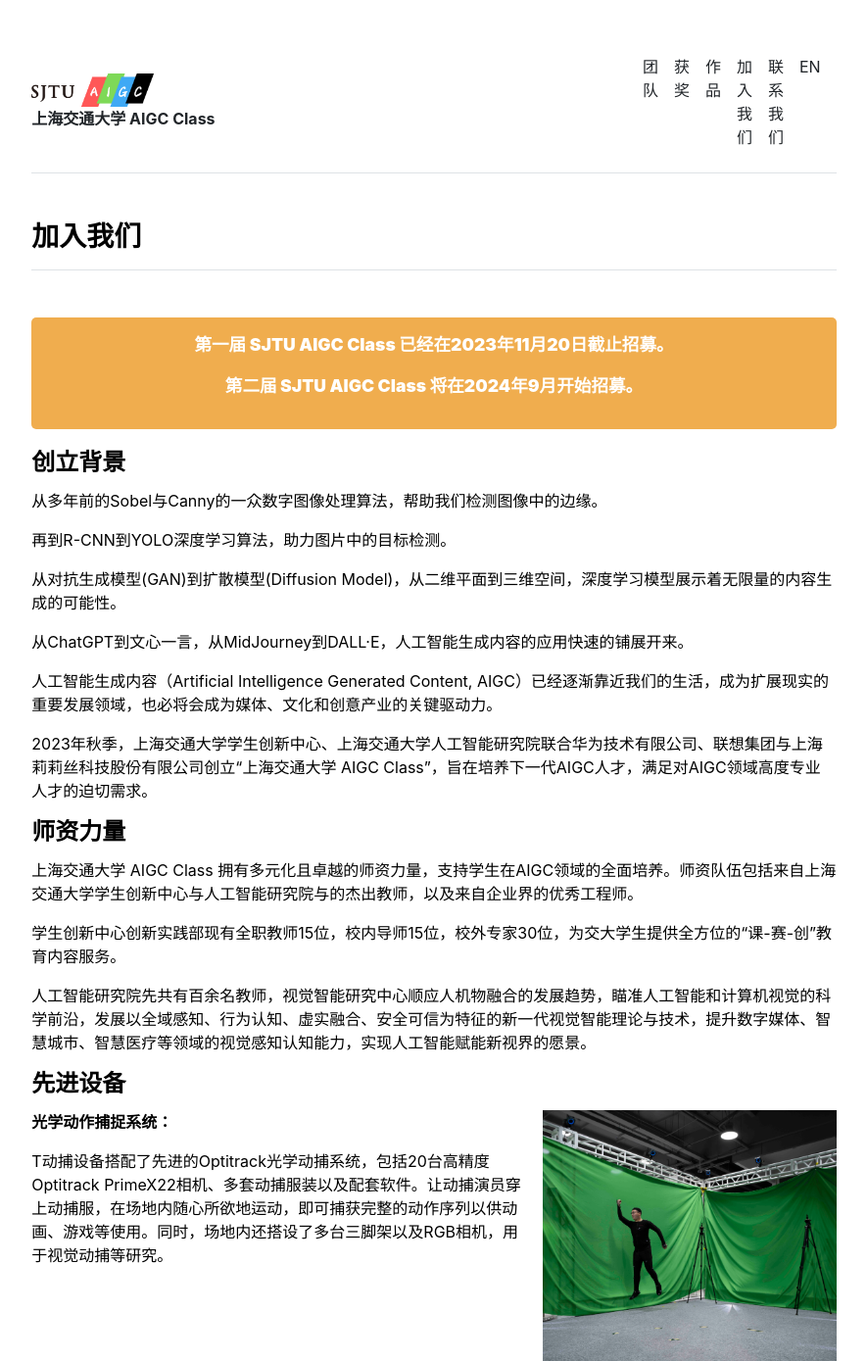
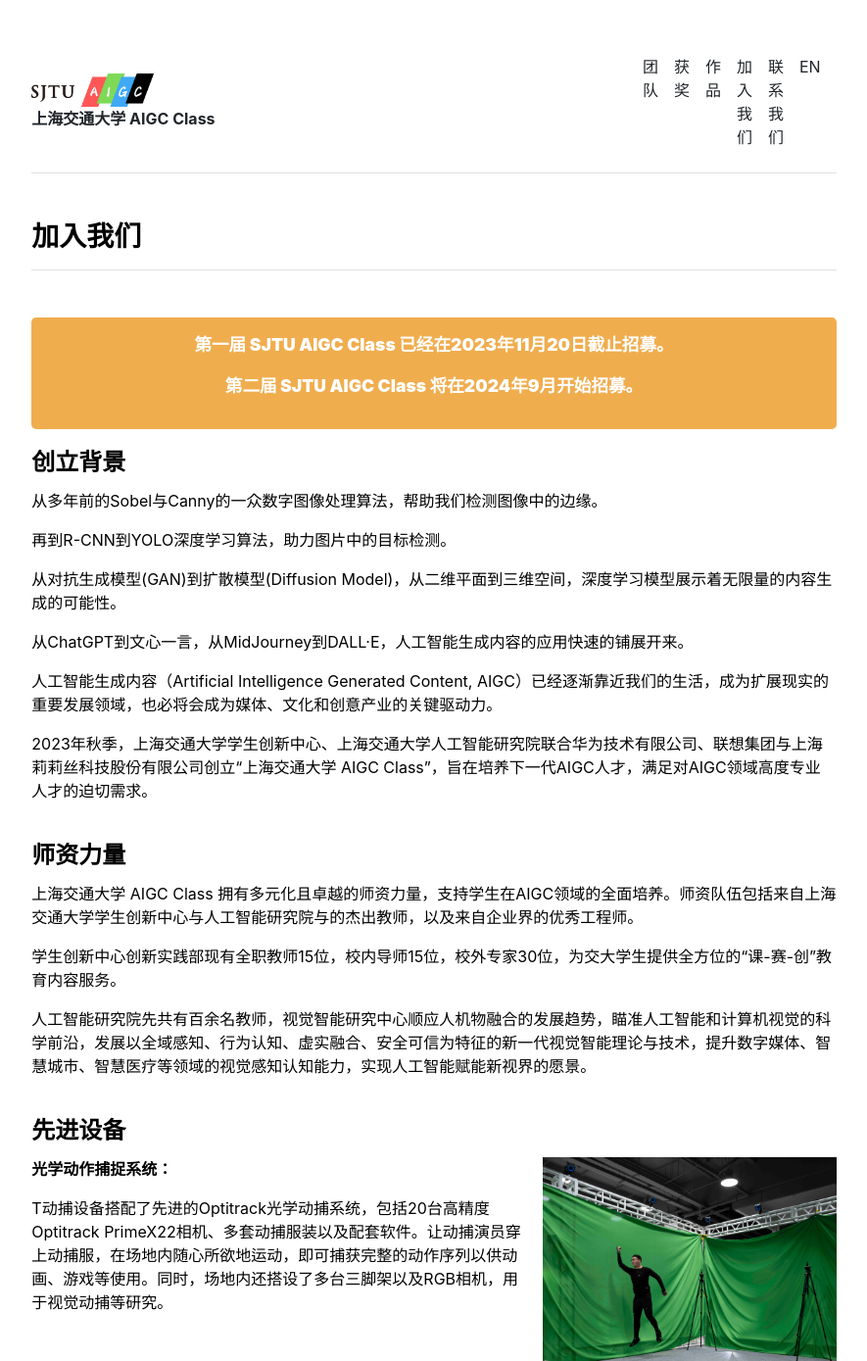
Before and after one commit to SJTU-AIGC/cn, a Jekyll site: the page built from joinus.md, in a window 1280 px wide. Shown: the top 1389 px of the page at 98% size, without its empty margins (197-1082 px from the left). Built offline with Jekyll 4.4.1, drawn with Linux system fonts in a browser that asks for light colours; grey boxes are pictures that could not be loaded.

Commit message:
Update joinus.html

```diff
--- a/_layouts/joinus.html
+++ b/_layouts/joinus.html
@@ -11,6 +11,7 @@ layout: default
     <p><b>第二届 SJTU AIGC Class 将在2024年9月开始招募。</b></p>
 </div>
 
+<div class="section">
     <h4 class="fw-bold pb-1 mb-2">创立背景</h4>
     <p>从多年前的Sobel与Canny的一众数字图像处理算法，帮助我们检测图像中的边缘。</p>
     <p>再到R-CNN到YOLO深度学习算法，助力图片中的目标检测。</p>
@@ -18,12 +19,16 @@ layout: default
     <p>从ChatGPT到文心一言，从MidJourney到DALL·E，人工智能生成内容的应用快速的铺展开来。</p>
     <p>人工智能生成内容（Artificial Intelligence Generated Content, AIGC）已经逐渐靠近我们的生活，成为扩展现实的重要发展领域，也必将会成为媒体、文化和创意产业的关键驱动力。</p>
     <p>2023年秋季，上海交通大学学生创新中心、上海交通大学人工智能研究院联合华为技术有限公司、联想集团与上海莉莉丝科技股份有限公司创立“上海交通大学 AIGC Class”，旨在培养下一代AIGC人才，满足对AIGC领域高度专业人才的迫切需求。</p>
+</div>
 
+<div class="section">
     <h4 class="fw-bold pb-1 mb-2">师资力量</h4>
     <p>上海交通大学 AIGC Class 拥有多元化且卓越的师资力量，支持学生在AIGC领域的全面培养。师资队伍包括来自上海交通大学学生创新中心与人工智能研究院与的杰出教师，以及来自企业界的优秀工程师。</p>
     <p>学生创新中心创新实践部现有全职教师15位，校内导师15位，校外专家30位，为交大学生提供全方位的“课-赛-创”教育内容服务。</p>
     <p>人工智能研究院先共有百余名教师，视觉智能研究中心顺应人机物融合的发展趋势，瞄准人工智能和计算机视觉的科学前沿，发展以全域感知、行为认知、虚实融合、安全可信为特征的新一代视觉智能理论与技术，提升数字媒体、智慧城市、智慧医疗等领域的视觉感知认知能力，实现人工智能赋能新视界的愿景。</p>
+</div>
 
+<div class="section">
 <h4 class="fw-bold pb-1 mb-2">先进设备</h4>
     <div class="flex-container">
         <div class="flex-text">
@@ -70,8 +75,9 @@ layout: default
             <img src="assets/img/joinus/server.jpg" alt="服务器" style="max-width: 100%; height: auto; width: 300px;">
         </div>
     </div>
+</div>
 
-
+<div class="section">
     <h4 class="fw-bold pb-1 mb-2">培养方案</h4>
     <p>每4人一组，针对不同项目的个性化培养方案，共1.5年。</p>
         <p><strong>工程能力培养（0.5年）</strong></p>
@@ -113,16 +119,18 @@ layout: default
                 </ul>
             </li>
         </ul>
+</div>
 
-
+<div class="section">
     <h4 class="fw-bold pb-1 mb-2">结业</h4>
     <ul>
         <li>每年我们会选拔优秀学员发放丰厚奖学金。</li>
         <li>成功结业将获得由学生创新中心和人工智能研究院联合颁发的结业证书。</li>
         <li>优秀学员将在人工智能研究院完成毕业设计，有机会进入人工智能学院深造或赞助商企业实习。</li>
     </ul>
+</div>
 
-
+<div class="section">
     <h4 class="fw-bold pb-1 mb-2">招募要求</h4>
     <ul>
         <li>上海交通大学本科二年级学生</li>
@@ -130,16 +138,19 @@ layout: default
         <li>需第一年成绩在年级前20%</li>
         <li>SJTU AIGC Class 不收取学费，无学分</li>
     </ul>
+</div>
 
+<div class="section">
     <h4 class="fw-bold pb-1 mb-2">报名方式</h4>
     <p><b>第一届 SJTU AIGC Class 已经在2023年11月20日截止招募。</b></p>
     <p><b>第二届 SJTU AIGC Class 将在2024年9月开始招募。</b></p>
+</div>
 
-
+<div class="section">
 <h4 class="fw-bold pb-1 mb-2">联系我们</h4>
 <p>电子邮箱: aigc[AT]sjtu.edu.cn</p>
 <p>地址：上海交通大学闵行校区学生创新中心B楼B300室</p>
-
+</div>
 
 <style>
     .notification-box {
@@ -173,4 +184,8 @@ layout: default
         max-width: 100%;
         height: auto;
     }
+
+    .section {
+        margin-bottom: 40px; /* 调整段落之间的间距 */
+    }
 </style>
```
Lines whose indentation alone changed are shown as unchanged.
